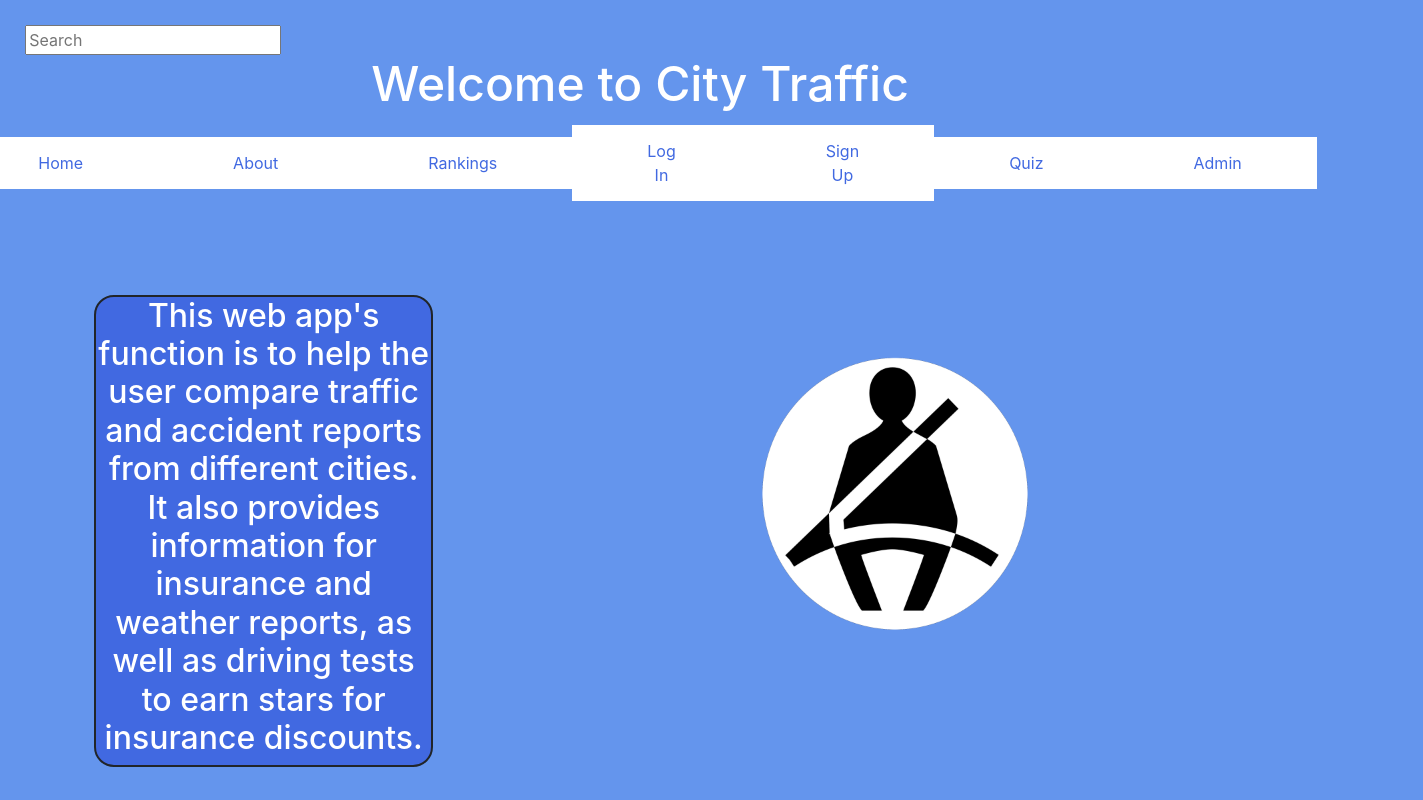
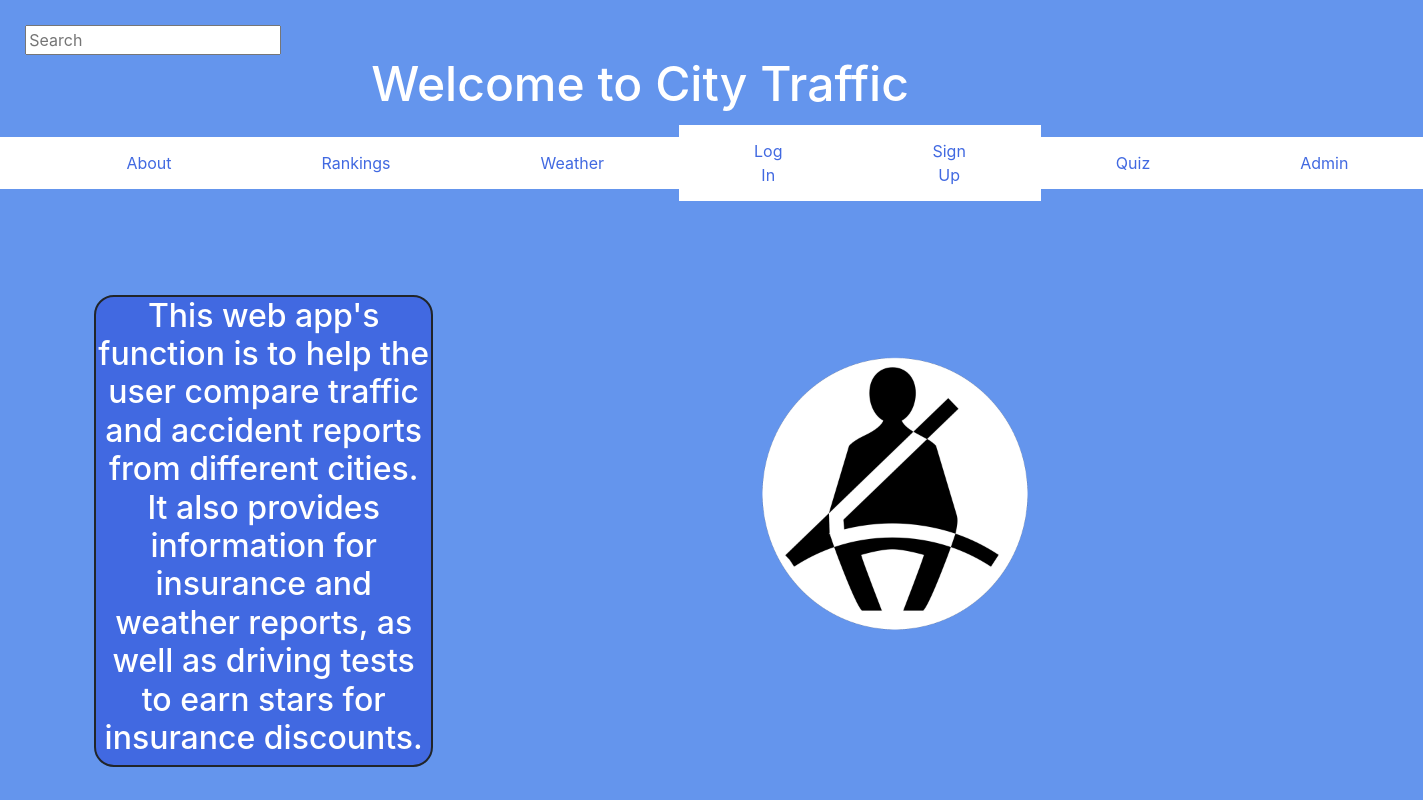
Before and after one commit to matthewpetela/accident-web-app, a React (Create React App) app in the folder client/: page /home in a window 1280 px wide. Shown: the top 800 px of the page, 1423 px wide, since content can reach past the window. Built offline with nearby package versions, Linux system fonts and the light colour scheme.

Commit message:
Minor changes

```diff
--- a/client/src/components/Header/NavBar.js
+++ b/client/src/components/Header/NavBar.js
@@ -10,6 +10,7 @@ const NavBar = () => {
                 <Link className = "nav-link" to='/home'>Home</Link>
                 <Link className = "nav-link" to='/about'>About</Link>
                 <Link className = "nav-link" to='/rankings'>Rankings</Link>
+				<Link className = "nav-link" to='/weather'>Weather</Link>
                 <Link className = "nav-link" to='/login'>Log In</Link>
                 <Link className = "nav-link" to='/signin'>Sign Up</Link>
                 <Link className = "nav-link" to='/quiz'>Quiz</Link>
--- a/client/src/views/Weather/Weather.js
+++ b/client/src/views/Weather/Weather.js
@@ -35,8 +35,8 @@ function Weather(){
     useEffect(() => {
         // Update the document title using the browser API
         request({
-            //url: 'https://accident-web-app.herokuapp.com/api/weather/test', //HARDCODED TO NEW YORK CITY
-			url: 'http://localhost:3000/api/weather/test', //HARDCODED TO NEW YORK CITY
+            url: 'https://accident-web-app.herokuapp.com/api/weather/test', //HARDCODED TO NEW YORK CITY
+			//url: 'http://localhost:3000/api/weather/test', //HARDCODED TO NEW YORK CITY
         }, async (error, response, body) => {
             if (error) {
                 setSummaryData('error');
```
